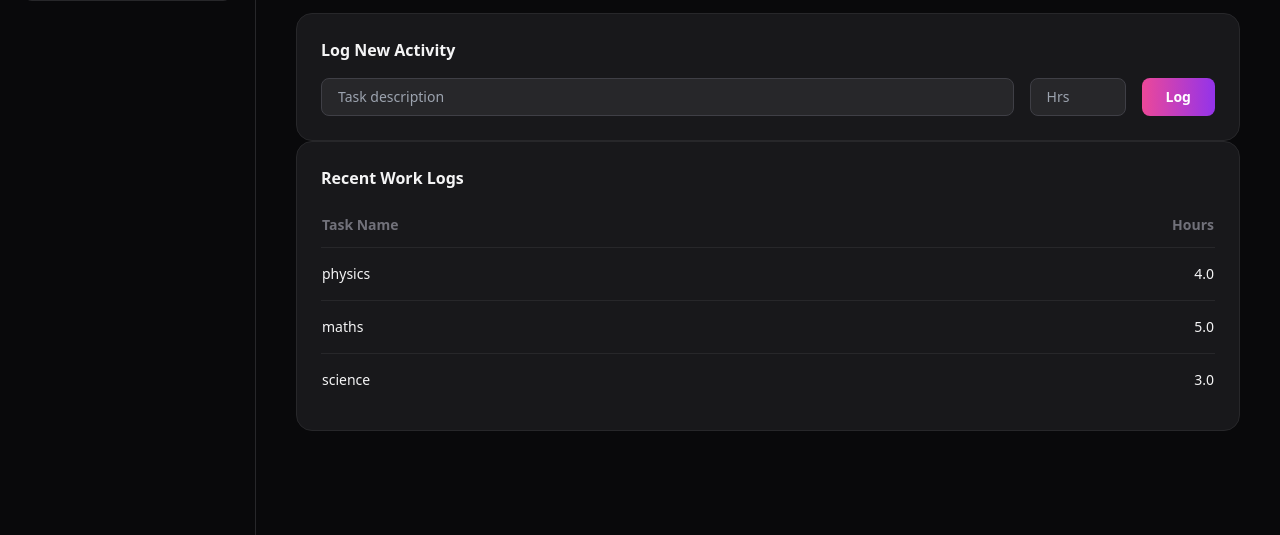
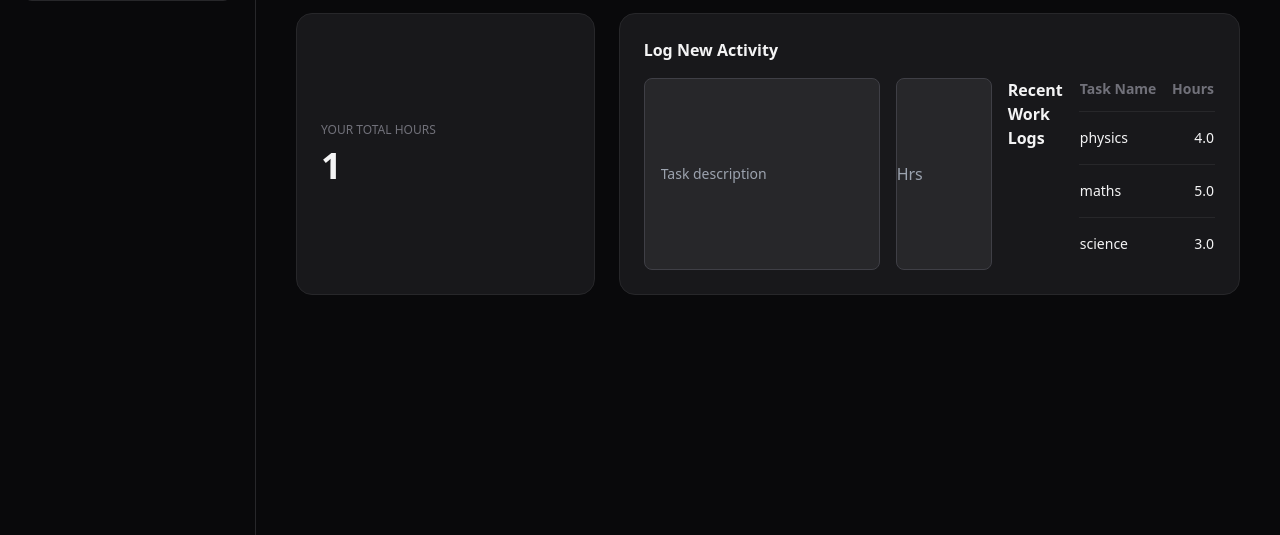
Before and after one commit to yashverma886622-dot/fair-tracker, a Flask app: template templates/student_dashboard.html in a window 1280 px wide. Shown: the part 135-670 px from the top of the page. Run offline with Flask 3, Linux system fonts and the light colour scheme; the template is opened without the code that fills it: values that come from a table or form of the project are taken from there, most other values are stand-ins (such as "Sample title", 1, 10 or a date in 2020); some libraries are stand-ins or nearby versions.

Commit message:
feat: new feature

```diff
--- a/templates/student_dashboard.html
+++ b/templates/student_dashboard.html
@@ -59,7 +59,13 @@
         </p>
     </header>
 
-    <!-- Stats + For{ total_hours }}</h3>
+    <!-- Stats + Form -->
+    <div class="grid grid-cols-3 gap-6 mb-10">
+
+        <!-- Total Hours -->
+        <div class="bg-zinc-900 border border-zinc-800 p-6 rounded-2xl flex flex-col justify-center">
+            <p class="text-zinc-500 text-xs uppercase mb-2">Your Total Hours</p>
+            <h3 class="text-4xl font-bold">{{ total_hours }}</h3>
         </div>
 
         <!-- Add Task -->
@@ -81,14 +87,7 @@
                     name="hours"
                     placeholder="Hrs"
                     required
-                    class="w-24 bg-zinc-800 border border-zinc-700 rounded-lg px-4 py-2 text-sm focus:outline-none focus:ring-1 focus:ring-purple-500 transition"
-                >
-
-                <button class="px-6 py-2 bg-gradient-to-r from-pink-500 to-purple-600 rounded-lg text-sm font-bold text-white">
-                    Log
-                </button>
-            </form>
-        </div>
+                    class="w-24 bg-zinc-800 border border-zinc-700 rounded-lg
 
     </div>
 
```
